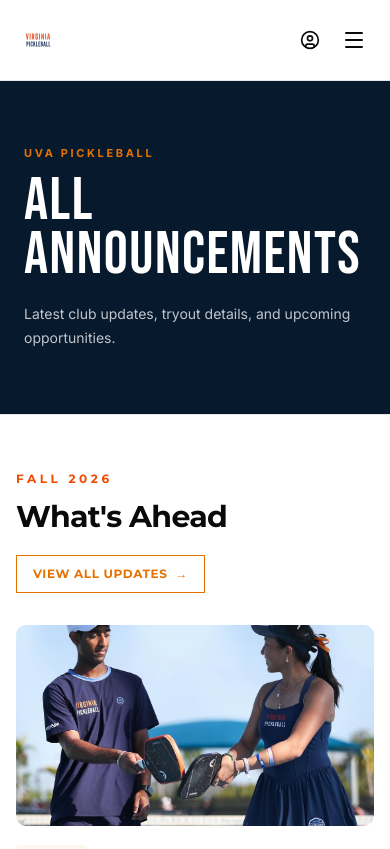
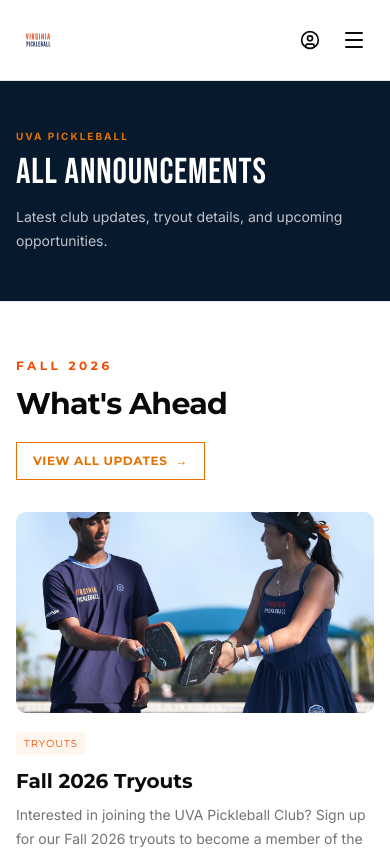
Before and after one commit to Chrisstruong/UVA-Pickleball, a Next.js app: page /announcements in a window 390 px wide. Shown: the top 849 px of the page. Built offline with nearby package versions, Linux system fonts and the light colour scheme.

Commit message:
Update responsive for annoucement page

```diff
--- a/src/app/announcements/page.tsx
+++ b/src/app/announcements/page.tsx
@@ -5,19 +5,18 @@
     <main className="bg-white">
       {/* Header */}
       <section className="border-b bg-[#07192d] text-white">
-        <div className="mx-auto max-w-[1450px] px-6 py-16 md:px-10 lg:px-16">
-          <p className="text-[11px] font-bold uppercase tracking-[0.24em] text-[#E57200]">
+        <div className="mx-auto max-w-[1450px] px-4 py-12 sm:px-6 sm:py-14 md:px-10 md:py-16 lg:px-16">
+          <p className="text-[10px] font-bold uppercase tracking-[0.2em] text-[#E57200] sm:text-[11px] sm:tracking-[0.24em]">
             UVA Pickleball
           </p>
 
-          <h1 className="font-hero mt-3 text-6xl uppercase leading-[0.9] tracking-wide md:text-7xl">
+          <h1 className="font-hero mt-3 text-4xl uppercase leading-[0.92] tracking-wide sm:text-5xl md:text-6xl lg:text-7xl">
             All Announcements
           </h1>
 
-          <p className="mt-5 max-w-xl text-sm leading-6 text-white/75 md:text-base">
+          <p className="mt-4 max-w-xl text-sm leading-6 text-white/75 sm:mt-5 md:text-base">
             Latest club updates, tryout details, and upcoming opportunities.
           </p>
-
         </div>
       </section>
 
```
